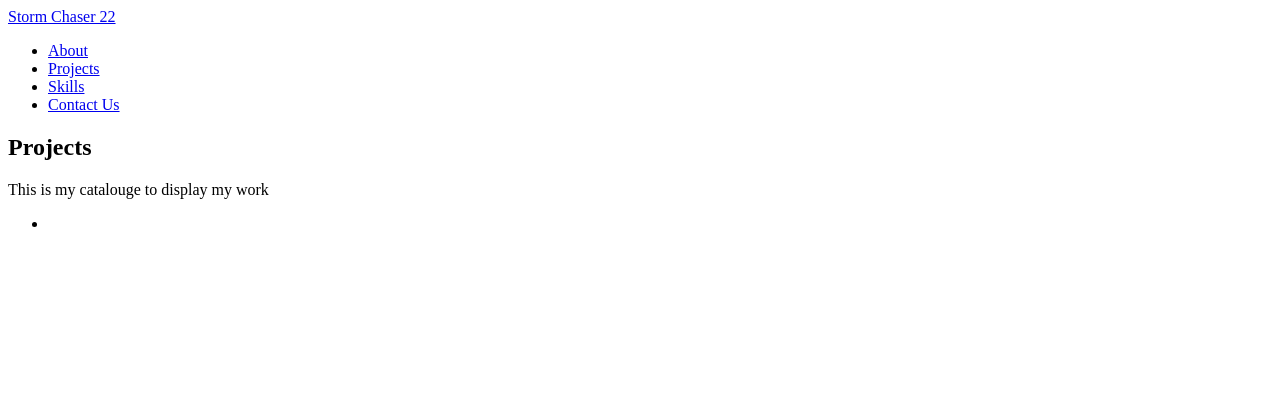
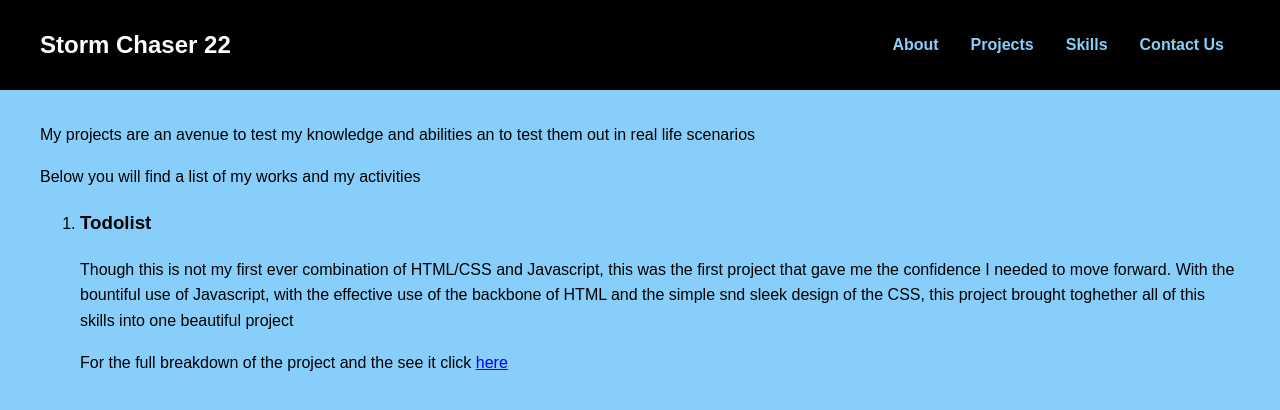
Before and after one commit to Jerry-Ferry11/VS, a plain HTML site: page Portfolio/projects/index.html in a window 1280 px wide. Drawn offline with Linux system fonts and the light colour scheme.

Commit message:
New commit

```diff
--- a/Portfolio/projects/index.html
+++ b/Portfolio/projects/index.html
@@ -3,7 +3,7 @@
 <head>
   <meta charset="UTF-8">
   <meta name="viewport" content="width=device-width, initial-scale=1.0">
-  <link rel="stylesheet" href="/styles.css">
+  <link rel="stylesheet" href="/Portfolio/styles.css">
   <link rel="stylesheet" href="styles.css">
   <title>Projects</title>
 </head>
@@ -25,13 +25,20 @@
 </div>
 
 <section id="project-list">
+
   <div>
-    <p>This is my catalouge to display my work</p>
+    <p>My projects are an avenue to test my knowledge and abilities an to test them out in real life scenarios </p>
+    <p>Below you will find a list of my works and my activities</p>
+
   </div>
   <div class="lists">
-    <ul>
-      <li></li>
-    </ul>
+    <ol>
+      <li>
+        <h3>Todolist</h3>
+        <p>Though this is not my first ever combination of HTML/CSS and Javascript, this was the first project that gave me the confidence I needed to move forward. With the bountiful use of Javascript, with the effective use of the backbone of HTML and the simple snd sleek design of the CSS, this project brought toghether all of this skills into one beautiful project</p>
+        <p>For the full breakdown of the project and the see it click <a href="todolist/index.html" target="_blank" rel="noopener noreferrer">here</a></p>
+      </li>
+    </ol>
   </div>
 </section>
 </body>
```
Also changed, not shown: Portfolio/index.html (+3 -3 lines), Todolist/list.html (+1 -1 lines), Portfolio/projects/todolist/index.html (added).
